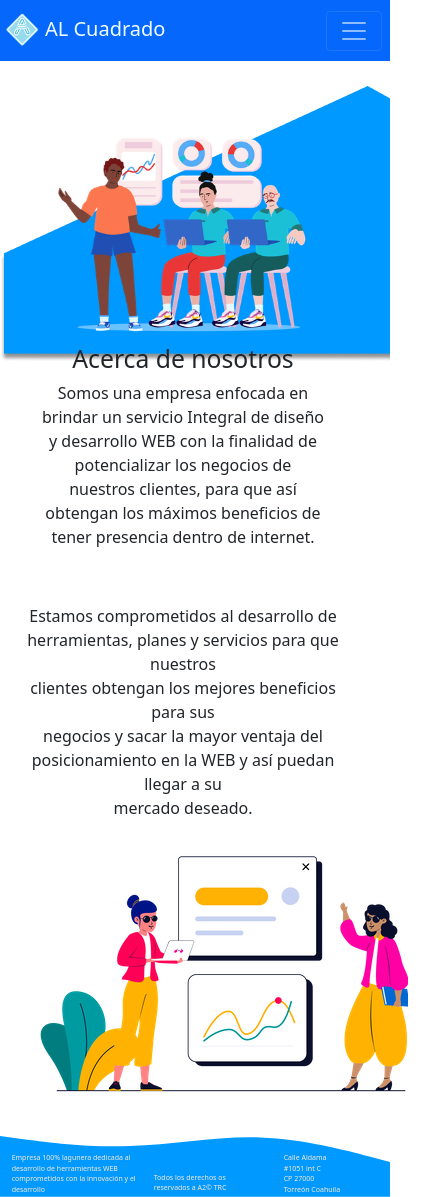
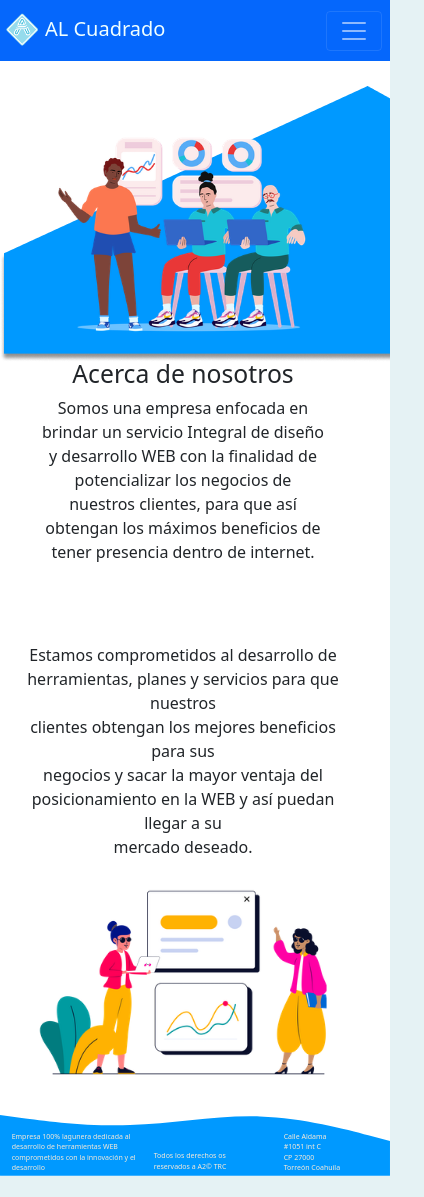
Before and after one commit to Alonsoalcuadrado/alonsoalcuadrado, a React (Create React App) app: page /about-us in a window 390 px wide. Shown: the whole page, 424 px wide, since content can reach past the window. After the commit the page ends 1176 px from the top, so only its background shows below. Built offline with nearby package versions, Linux system fonts and the light colour scheme.

Commit message:
bug fixed in 'about us' page

```diff
--- a/src/index.scss
+++ b/src/index.scss
@@ -1,6 +1,6 @@
 @import url('https://fonts.googleapis.com/css2?family=Poppins');
 
-body {
+html {
   background-color: #E5F2F4;
   font-family: 'Poppins', sans-serif;
 }
--- a/src/pages/About-Us/About.scss
+++ b/src/pages/About-Us/About.scss
@@ -12,12 +12,12 @@
         width: 100%;
     }
     @media (max-width: 550px) {
-        width: 100vw;
+        width: 100%;
     }
     @media (max-width: 370px) {
         width: 100%;
     }
-    width: 100vw;
+    width: 100%;
     top: 25px;
 }
 
@@ -30,10 +30,32 @@
     text-align: center;
 }
 
+.about_us__info--data-AU{
+    @media (max-width: 360px) {
+        margin-top: 15px;
+    }
+     @media (max-width: 375px) {
+        margin-top: 15px;
+    }
+    @media (max-width: 411px) {
+        margin-top: 15px;
+    }
+}
+
+.about_us--image{
+    bottom: -5px;
+    text-align: center;
+}
+
 @media (max-width:831px) {
     .about_us__info--image{
         width: 50vw;
         justify-content: center;
+    }
+    .about_us--image{
+        bottom: -5px;
+        text-align: center;
+        width: 75vw;
     }
 }
 
@@ -41,10 +63,18 @@
     .about_us__info--image{
         width: 70vw;
     }
+    .about_us--image{
+        width: 80vw;
+    }
 }
 
 @media (max-width:375px) {
     .about_us__info--image{
         width: 75vw;
     }
+    .about_us--image{
+        bottom: -5px;
+        text-align: center;
+        width: 75vw;
+    }
 }
--- a/src/pages/About-Us/AboutUs.jsx
+++ b/src/pages/About-Us/AboutUs.jsx
@@ -7,15 +7,14 @@ import about2 from './../../assets/StuckAtHome.png';
 
 export default function AboutsUs(){
     return(
-        <>
             <div className="aboutUs">
                 <div>
                     <div className="about_us__info">
                         <div className="row container about_us__info--data">
                                 <div className="col">
-                                    <img className="about_us__info--image" src={about2}/>
+                                    <img className="about_us__info--image" src={about2} alt="about" />
                                 </div>
-                                <div className="col">
+                                <div className="col about_us__info--data-AU">
                                     <h2>Acerca de nosotros</h2>
                                     <p> Somos una empresa enfocada en brindar un servicio Integral de diseño y desarrollo WEB con la finalidad de potencializar los negocios de nuestros clientes, para que así obtengan los máximos beneficios de tener presencia dentro de internet.</p>
                                 </div>
@@ -23,14 +22,13 @@ export default function AboutsUs(){
                     </div>
                 </div>
                 <div className="row container">
-                    <div className="col mt-4">
+                    <div className="col mt-5">
                         <p>Estamos comprometidos al desarrollo de <br /> herramientas, planes y servicios para que nuestros <br /> clientes obtengan los mejores beneficios para sus <br /> negocios y sacar la mayor ventaja del <br /> posicionamiento en la WEB y así puedan llegar a su <br /> mercado deseado.</p>
                     </div>
                     <div className="col">
-                        <img src={about1} alt="about" />
+                        <img src={about1} className="about_us--image" alt="about" />
                     </div>
                 </div>
             </div>
-        </>
     );
 }
```
